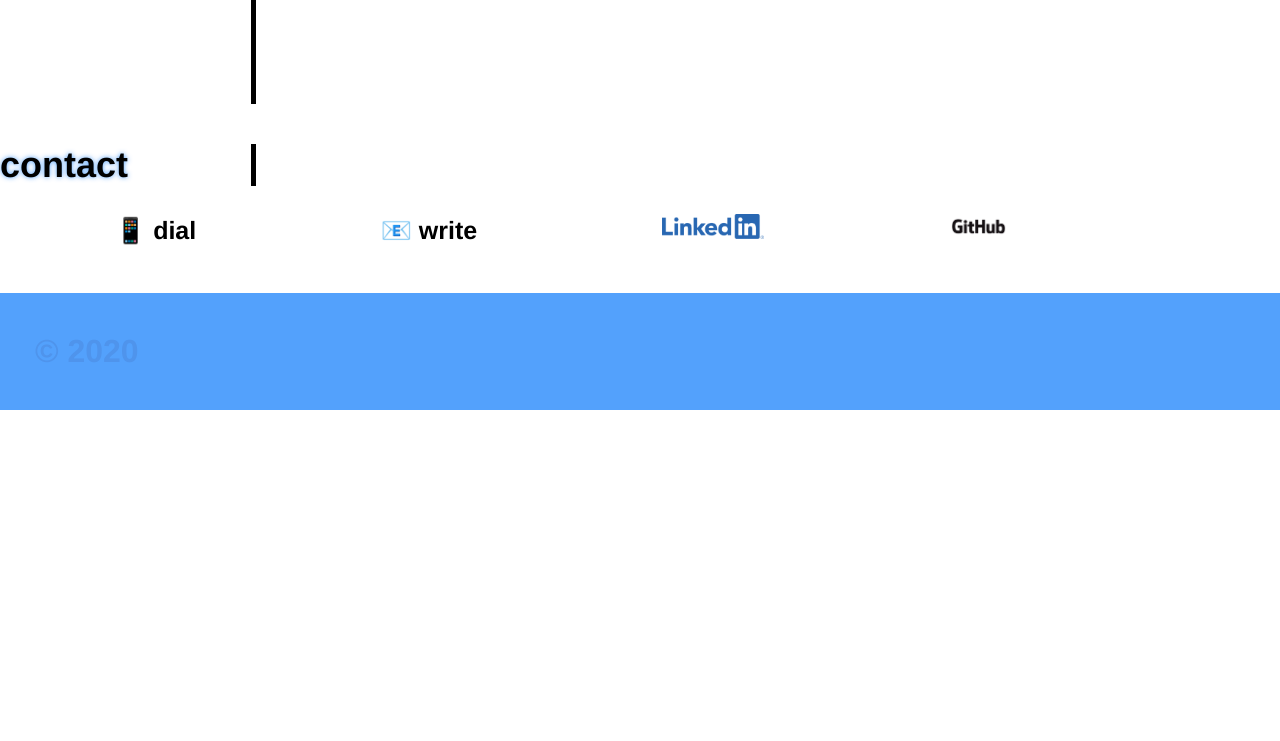
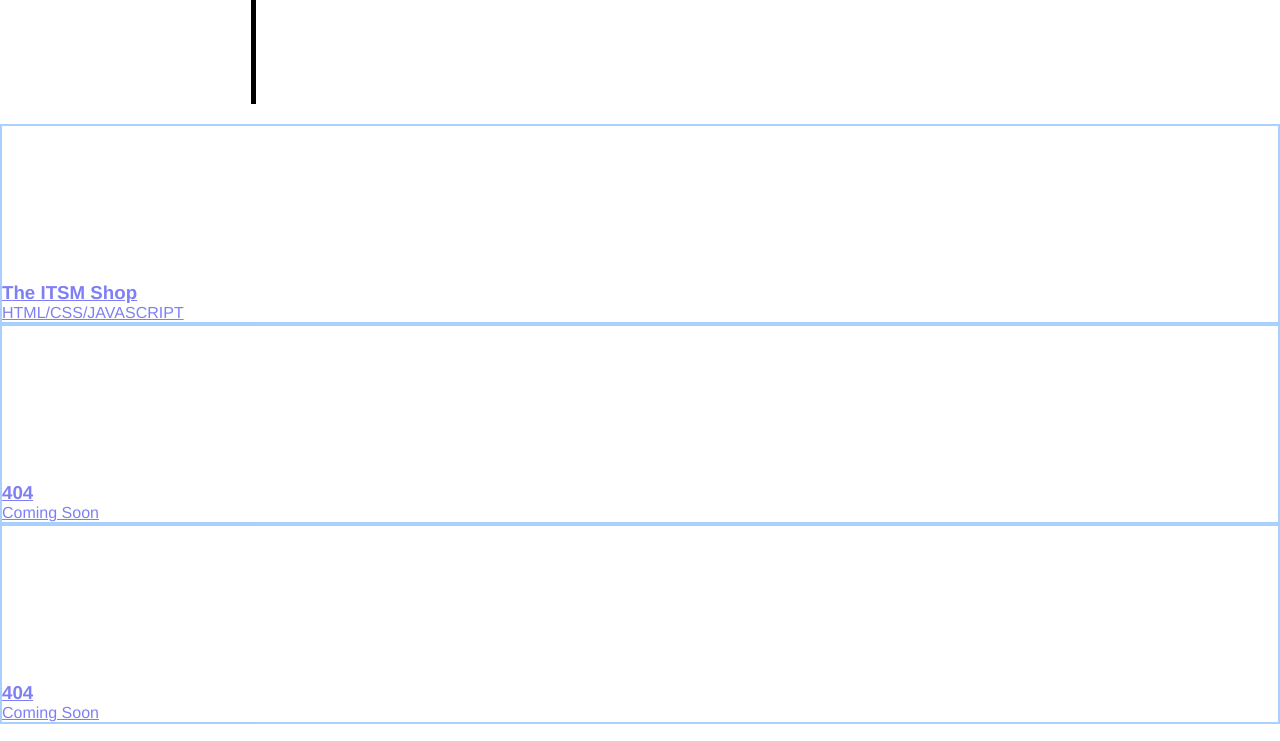
Before and after one commit to caflores31/portfolio1, a plain HTML site: page index.html in a window 1280 px wide. Shown: the part 1040-1781 px from the top of the page. Before the commit the page ends 1450 px from the top, so only its background shows below. Drawn offline with Linux system fonts and the light colour scheme.

Commit message:
included coming soon work

```diff
--- a/index.html
+++ b/index.html
@@ -72,15 +72,28 @@
                 </div>
             </section>
         </section>
-        <!-- Contact -->
+        <!--  Placeholders in Portfolio  -->
+        <a href="https://caflores31.github.io/Group-Project/" class="item-3">
+            <h3>The ITSM Shop</h3>
+            <p>HTML/CSS/JAVASCRIPT</p>
+        </a>
+        <a href="#" class="item-4">
+            <h3>404</h3>
+            <p>Coming Soon</p>
+        </a>
+        <a href="#" class="item-5">
+            <h3>404</h3>
+            <p>Coming Soon</p>
+
+    <!-- Contact -->
         <section id="contact" class="contact">
             <h2>contact</h2>
             <div class="contact-info">
                 <a href="tel:650.555.5555">
-                    📱 dial
+                    📱 Contact Number
                 </a>
                 <a href="mailto:caflores31@gmail.com">
-                    📧 write
+                    📧 Email
                 </a>
                 <a href="https://www.linkedin.com/in/cherrie-anne-awang-8b297277/" target="_blank">
                     <img src="assets/images/linkedin.png" alt="LinkedIn logo" height="25px">
```
